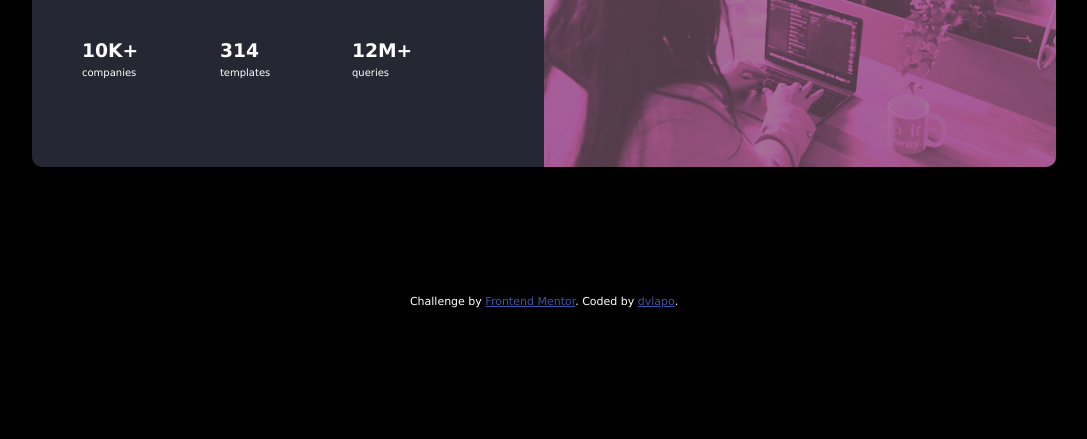
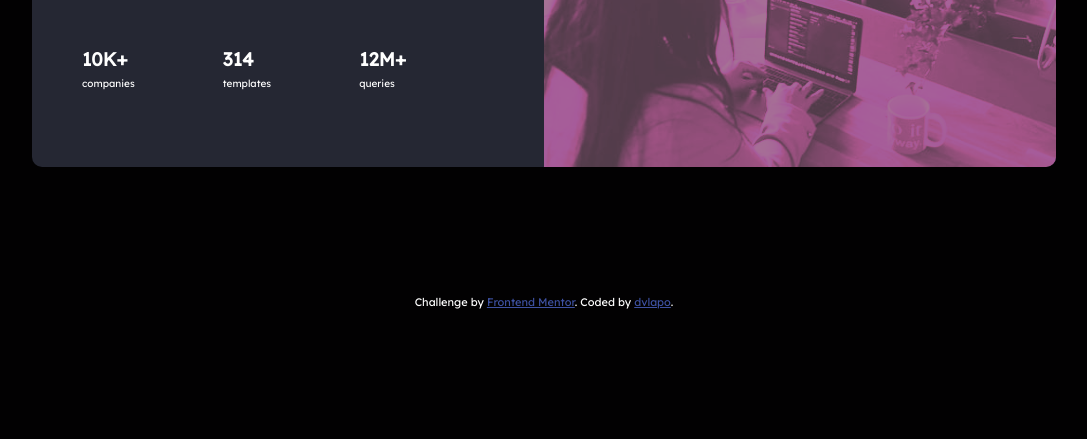
Before and after one commit to dvlapo/insights.io, a plain HTML site: page index.html in a window 1280 px wide. Shown: the part 361-800 px from the top of the page, without its empty margins (96-1183 px from the left). Drawn offline with Linux system fonts and the light colour scheme.

Commit message:
Update style.css

```diff
--- a/style.css
+++ b/style.css
@@ -8,7 +8,7 @@
 body {
     background: rgb(2, 1, 2);
     color: white;
-    font-family: Verdana, Geneva, Tahoma, sans-serif;
+    font-family: 'Lexend Deca';
     color: black;
 }
 span {
```
